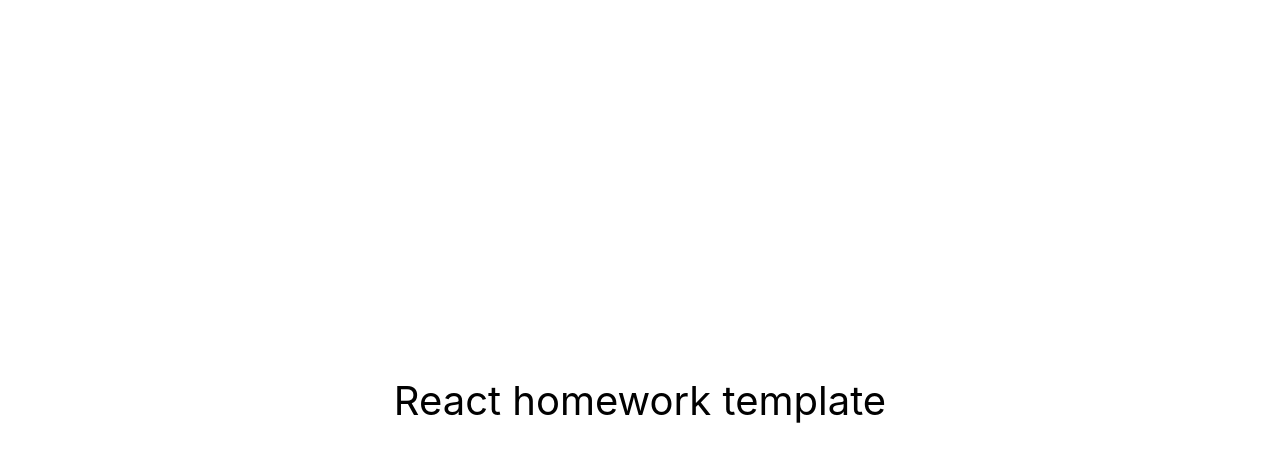
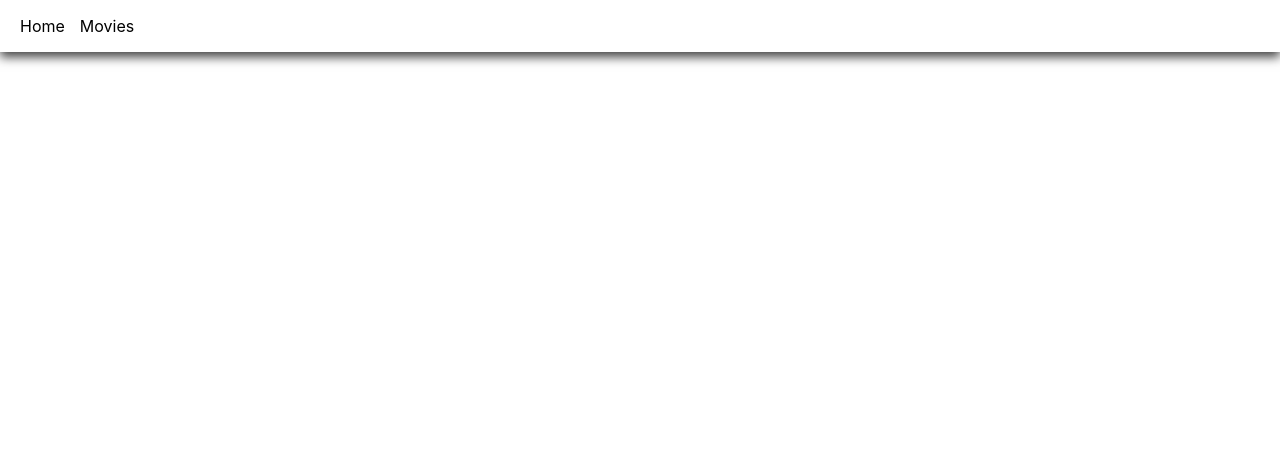
Before and after one commit to vladisulian/-goit-react-hw-05-movies, a React (Create React App) app: page / in a window 1280 px wide. Shown: the top 462 px of the page. Built offline with nearby package versions, Linux system fonts and the light colour scheme.

Commit message:
header is done

```diff
--- a/src/components/App.jsx
+++ b/src/components/App.jsx
@@ -1,16 +1,9 @@
+import { Header } from './Homepage/Header/Header';
+
 export const App = () => {
   return (
-    <div
-      style={{
-        height: '100vh',
-        display: 'flex',
-        justifyContent: 'center',
-        alignItems: 'center',
-        fontSize: 40,
-        color: '#010101'
-      }}
-    >
-      React homework template
-    </div>
+    <>
+      <Header />
+    </>
   );
 };
--- /dev/null
+++ b/src/components/Homepage/Header/Header.css
@@ -0,0 +1,10 @@
+header {
+  width: 100%;
+  box-shadow: 0px 5px 10px 0px rgba(0, 0, 0, 0.75);
+}
+.navigation {
+  display: flex;
+  gap: 15px;
+
+  margin-left: 20px;
+}
--- /dev/null
+++ b/src/components/Homepage/Header/Header.jsx
@@ -0,0 +1,11 @@
+import './Header.css';
+export const Header = () => {
+  return (
+    <header>
+      <nav className="navigation">
+        <p>Home</p>
+        <p>Movies</p>
+      </nav>
+    </header>
+  );
+};
```
